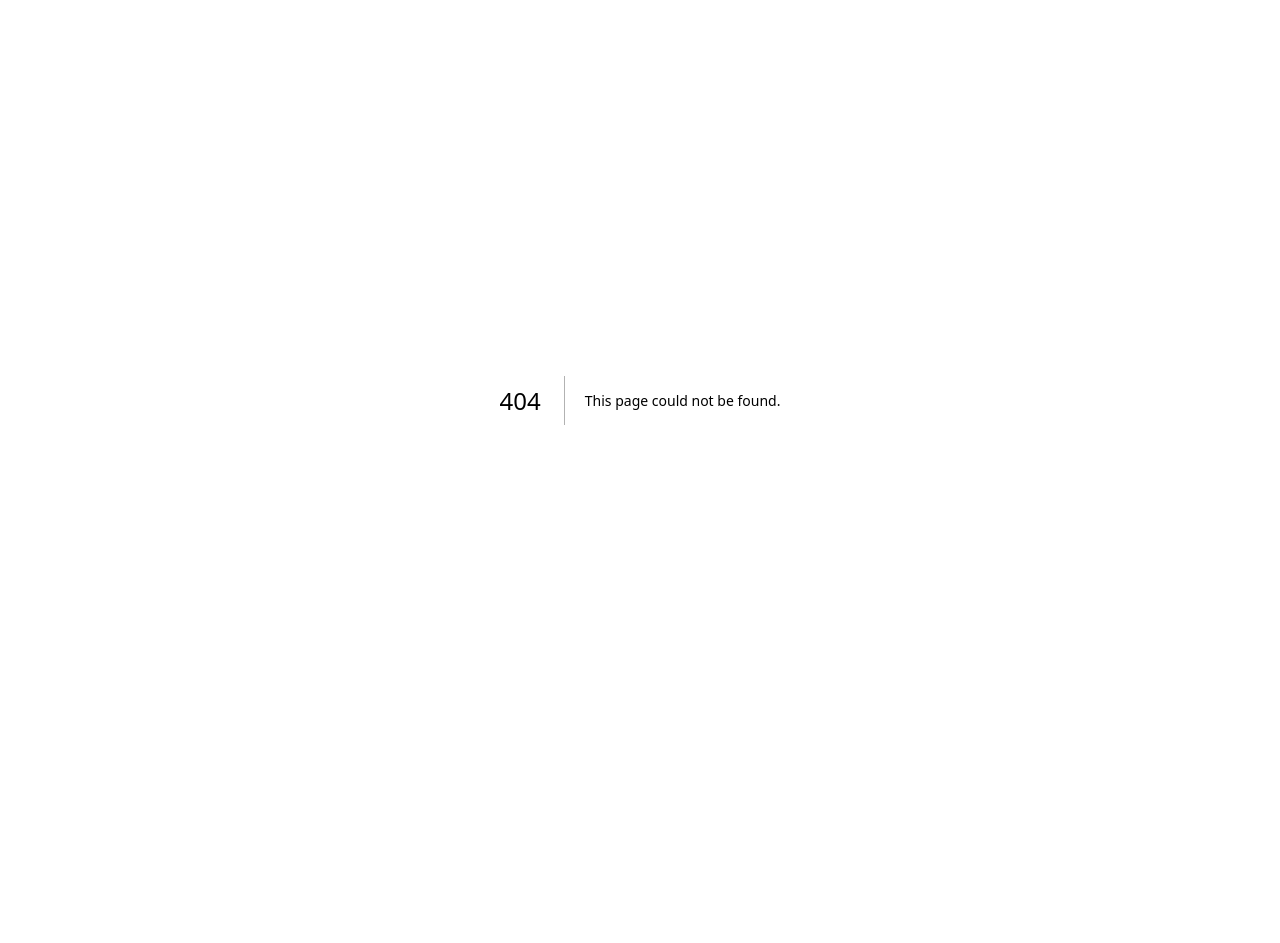
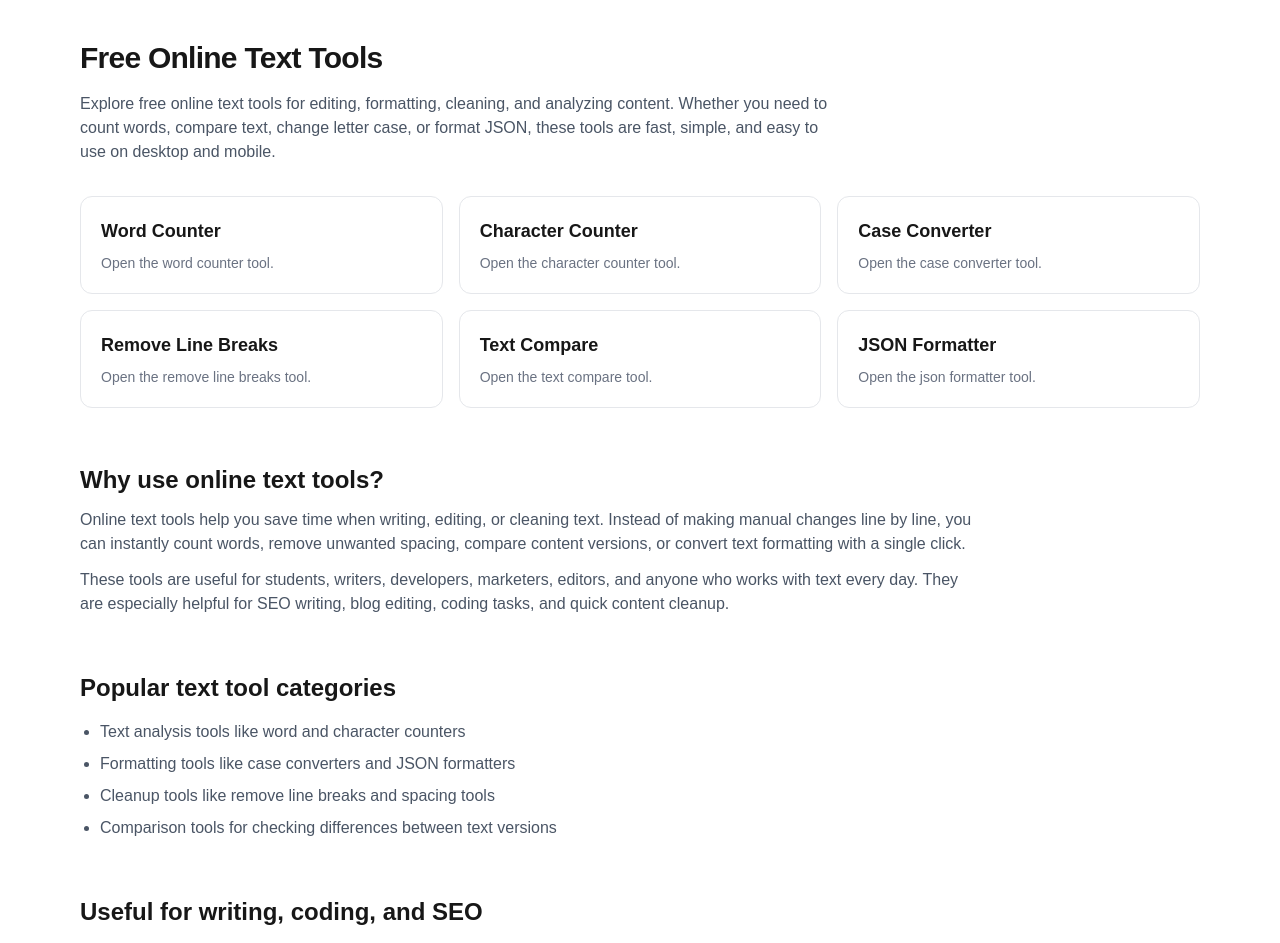
Before and after one commit to spacekjk/tool-nova-site, a Next.js app: page /text-tools in a window 1280 px wide. Before the commit this address had no page. Shown: the top 943 px of the page. Before the commit the page ends 800 px from the top, so only its background shows below. Built offline with nearby package versions, Linux system fonts and the light colour scheme.

Commit message:
add pages 2

```diff
--- /dev/null
+++ b/app/text-tools/page.tsx
@@ -0,0 +1,109 @@
+import type { Metadata } from "next";
+import Link from "next/link";
+
+export const metadata: Metadata = {
+  title: "Free Online Text Tools",
+  description:
+    "Use free online text tools for word counting, character counting, case conversion, text comparison, line cleanup, and JSON formatting.",
+  alternates: {
+    canonical: "https://tool-nova.com/text-tools",
+  },
+  openGraph: {
+    title: "Free Online Text Tools | Tool Nova",
+    description:
+      "Use free online text tools for word counting, character counting, case conversion, text comparison, line cleanup, and JSON formatting.",
+    url: "https://tool-nova.com/text-tools",
+    siteName: "Tool Nova",
+    type: "website",
+    images: [
+      {
+        url: "/og-image.png",
+        width: 1200,
+        height: 630,
+        alt: "Free Online Text Tools",
+      },
+    ],
+  },
+  twitter: {
+    card: "summary_large_image",
+    title: "Free Online Text Tools | Tool Nova",
+    description:
+      "Use free online text tools for word counting, character counting, case conversion, text comparison, line cleanup, and JSON formatting.",
+    images: ["/og-image.png"],
+  },
+};
+
+const tools = [
+  { name: "Word Counter", href: "/text-tools/word-counter" },
+  { name: "Character Counter", href: "/text-tools/character-counter" },
+  { name: "Case Converter", href: "/text-tools/case-converter" },
+  { name: "Remove Line Breaks", href: "/text-tools/remove-line-breaks" },
+  { name: "Text Compare", href: "/text-tools/text-compare" },
+  { name: "JSON Formatter", href: "/text-tools/json-formatter" },
+];
+
+export default function TextToolsPage() {
+  return (
+    <main className="mx-auto max-w-6xl px-4 py-10">
+      <h1 className="text-3xl font-bold tracking-tight">Free Online Text Tools</h1>
+
+      <p className="mt-4 max-w-3xl text-gray-600">
+        Explore free online text tools for editing, formatting, cleaning, and
+        analyzing content. Whether you need to count words, compare text, change
+        letter case, or format JSON, these tools are fast, simple, and easy to
+        use on desktop and mobile.
+      </p>
+
+      <div className="mt-8 grid gap-4 sm:grid-cols-2 lg:grid-cols-3">
+        {tools.map((tool) => (
+          <Link
+            key={tool.href}
+            href={tool.href}
+            className="rounded-xl border border-gray-200 bg-white p-5 transition hover:-translate-y-0.5 hover:shadow-md"
+          >
+            <h2 className="text-lg font-semibold">{tool.name}</h2>
+            <p className="mt-2 text-sm text-gray-500">
+              Open the {tool.name.toLowerCase()} tool.
+            </p>
+          </Link>
+        ))}
+      </div>
+
+      <section className="mt-14 max-w-4xl">
+        <h2 className="text-2xl font-semibold">Why use online text tools?</h2>
+        <p className="mt-3 text-gray-600">
+          Online text tools help you save time when writing, editing, or cleaning
+          text. Instead of making manual changes line by line, you can instantly
+          count words, remove unwanted spacing, compare content versions, or
+          convert text formatting with a single click.
+        </p>
+        <p className="mt-3 text-gray-600">
+          These tools are useful for students, writers, developers, marketers,
+          editors, and anyone who works with text every day. They are especially
+          helpful for SEO writing, blog editing, coding tasks, and quick content
+          cleanup.
+        </p>
+      </section>
+
+      <section className="mt-14 max-w-4xl">
+        <h2 className="text-2xl font-semibold">Popular text tool categories</h2>
+        <ul className="mt-4 list-disc space-y-2 pl-5 text-gray-600">
+          <li>Text analysis tools like word and character counters</li>
+          <li>Formatting tools like case converters and JSON formatters</li>
+          <li>Cleanup tools like remove line breaks and spacing tools</li>
+          <li>Comparison tools for checking differences between text versions</li>
+        </ul>
+      </section>
+
+      <section className="mt-14 max-w-4xl">
+        <h2 className="text-2xl font-semibold">Useful for writing, coding, and SEO</h2>
+        <p className="mt-3 text-gray-600">
+          Many text tools support content publishing, keyword planning, coding,
+          and documentation work. For example, a word counter can help with blog
+          post length, a character counter can support social post limits, and a
+          JSON formatter can help developers quickly validate and organize data.
+        </p>
+      </section>
+    </main>
+  );
+}
```
